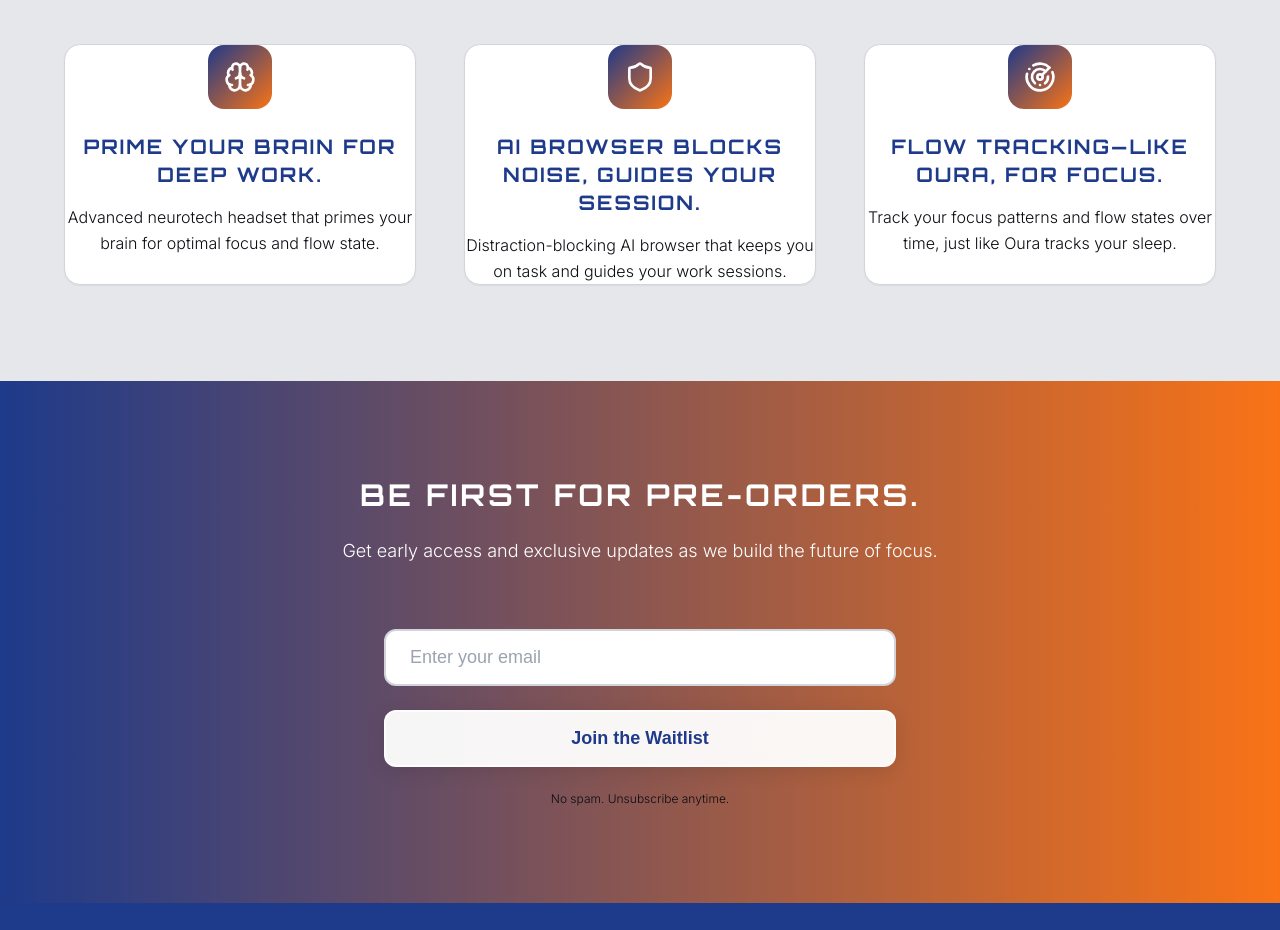
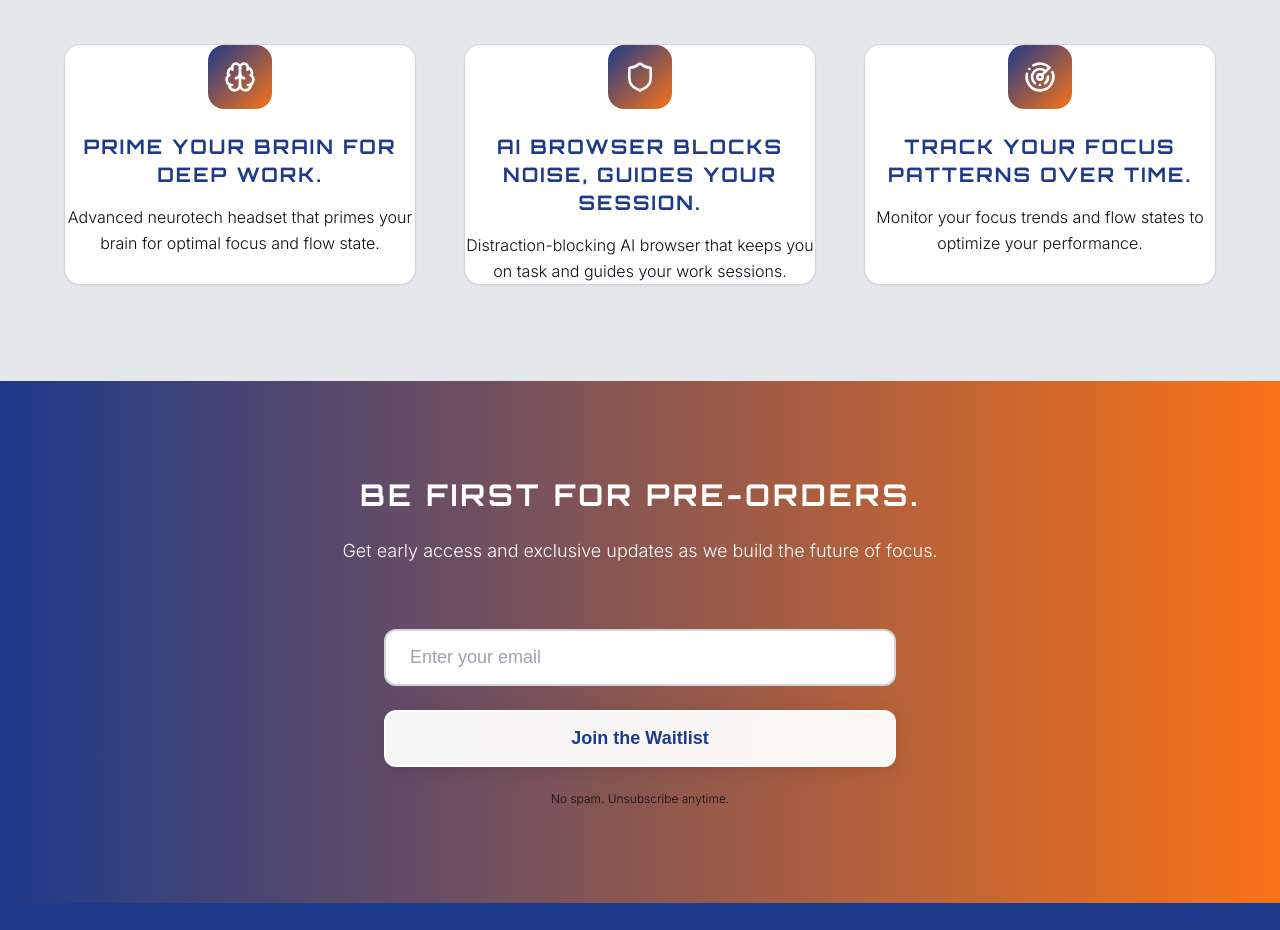
Before and after one commit to julietfalk/Epiphany-LandingPage, a Next.js app in the folder epiphany-landing/: page / in a window 1280 px wide. Shown: the part 1020-1950 px from the top of the page. Built offline with nearby package versions, Linux system fonts and the light colour scheme; a web font is replaced by a local one.

Commit message:
Update feature card content - Remove Oura references and simplify feature titles - Make titles more direct and descriptive - Update descriptions to be more focused and clear

```diff
--- a/epiphany-landing/app/page.tsx
+++ b/epiphany-landing/app/page.tsx
@@ -19,8 +19,8 @@ const features = [
   },
   {
     icon: Radar,
-    title: "Flow tracking—like Oura, for focus.",
-    description: "Track your focus patterns and flow states over time, just like Oura tracks your sleep."
+    title: "Track your focus patterns over time.",
+    description: "Monitor your focus trends and flow states to optimize your performance."
   }
 ];
 
```
